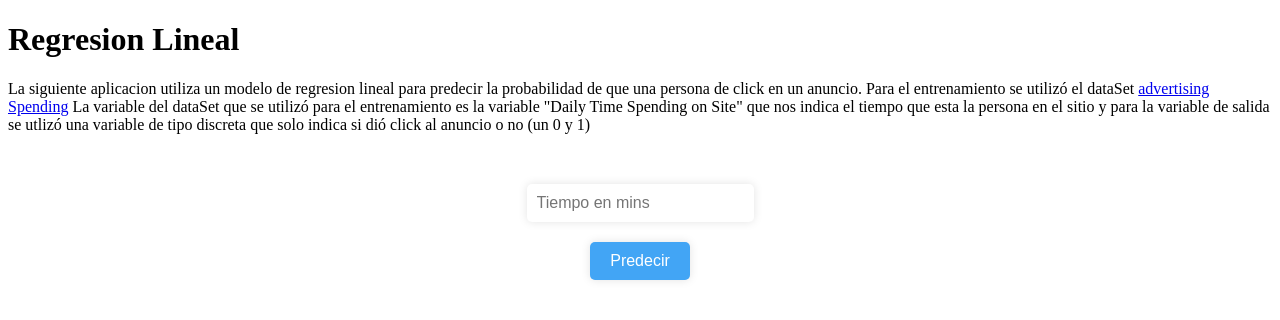
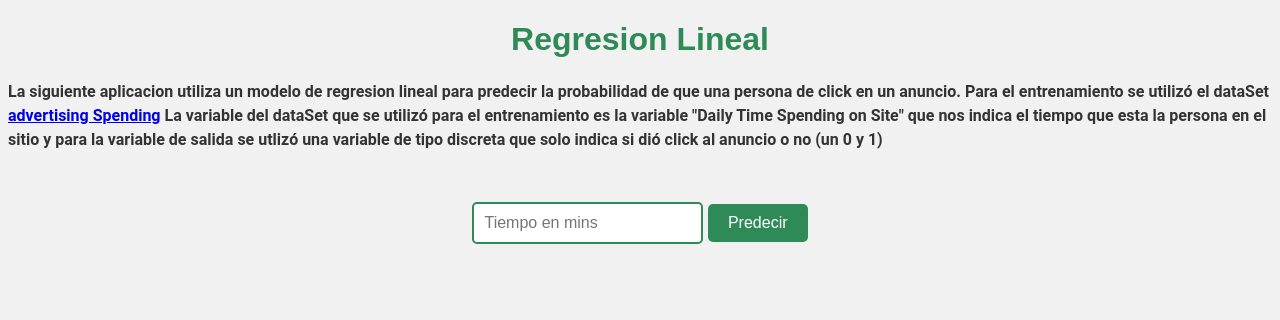
Before and after one commit to uriel181201/regresionLineal, a Flask app: page / in a window 1280 px wide. Shown: the top 320 px of the page. Run offline with Flask 3, Linux system fonts and the light colour scheme; parts of the project's set-up code (start-up, migrations or seed data) failed here and were passed over.

Commit message:
Add files via upload

```diff
--- a/static/styles.css
+++ b/static/styles.css
@@ -1,40 +1,68 @@
-/* Estilos para el formulario */
+
+@font-face {
+  font-family: 'Roboto';
+  src: url('https://fonts.googleapis.com/css?family=Roboto&display=swap');
+}
+
+
+
+body {
+  background-color: #F1F1F1;
+  font-family: Arial, sans-serif;
+  color: #333;
+}
+
+h1#title {
+  color: #2E8B57;
+  text-align: center;
+}
+
+#info {
+  margin: 20px auto;
+  max-width: 600px;
+  padding: 20px;
+  border: 2px solid #2E8B57;
+  background-color: #FFFFFF;
+}
+
+#info a {
+  color: #2E8B57;
+}
+
 form {
-    display: flex;
-    flex-direction: column;
-    align-items: center;
+  text-align: center;
   margin-top: 50px;
 }
 
-  input[type="text"] {
+input[type=text] {
   padding: 10px;
-    margin-bottom: 20px;
+  font-size: 16px;
+  border-radius: 5px;
+  border: 2px solid #2E8B57;
+}
+
+button.btn {
+  background-color: #2E8B57;
+  color: #FFFFFF;
+  padding: 10px 20px;
   border: none;
   border-radius: 5px;
-    box-shadow: 0px 0px 10px #e3e3e3;
+  cursor: pointer;
   font-size: 16px;
 }
 
-  button {
-    padding: 10px 20px;
-    background-color: #42a5f5;
-    color: #fff;
-    border: none;
-    border-radius: 5px;
-    box-shadow: 0px 0px 10px #e3e3e3;
-    font-size: 16px;
-    cursor: pointer;
+button.btn:hover {
+  background-color: #228B22;
 }
 
-  button:hover {
-    background-color: #1e88e5;
+p {
+
+  font-family: 'Roboto', sans-serif;
+  font-size: 16px;
+  font-weight: bold;
+  line-height: 1.5;
+  color: #333;
+  margin-bottom: 20px;
+  font-weight: bold;
+
 }
-
-  /* Estilos para el texto de predicción */
-  b {
-    display: block;
-    text-align: center;
-    margin-top: 20px;
-    font-size: 24px;
-    color: #42a5f5;
-  }
```
Lines whose indentation alone changed are shown as unchanged.
